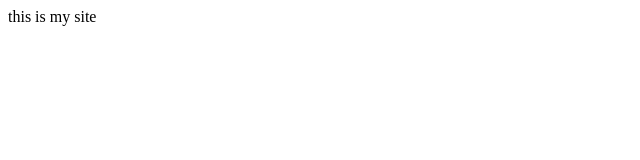
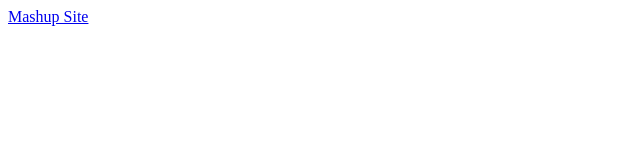
Before and after one commit to cpersichilli/Class-Site-2, a plain HTML site: page index.html in a window 1280 px wide. Shown: the whole page, without its empty margins (0-640 px from the left). Drawn offline with Linux system fonts and the light colour scheme.

Commit message:
Index
Index

```diff
--- a/index.html
+++ b/index.html
@@ -7,6 +7,9 @@
 	<title>Class Site</title>
 </head>
 <body>
-    this is my site
+<a href="Mashup/index.html">Mashup Site</a>
+
+
+
 </body>
 </html>
```
